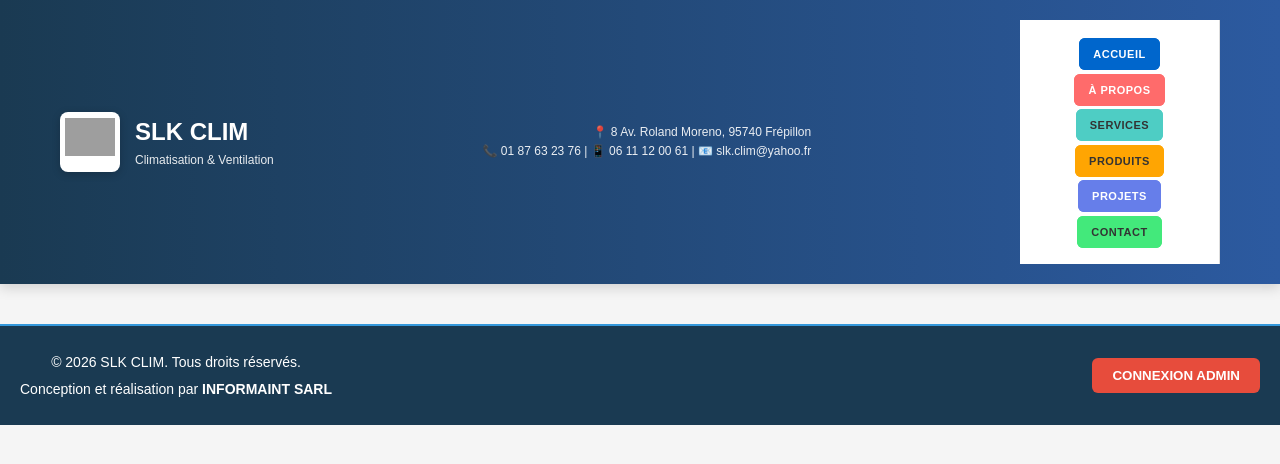
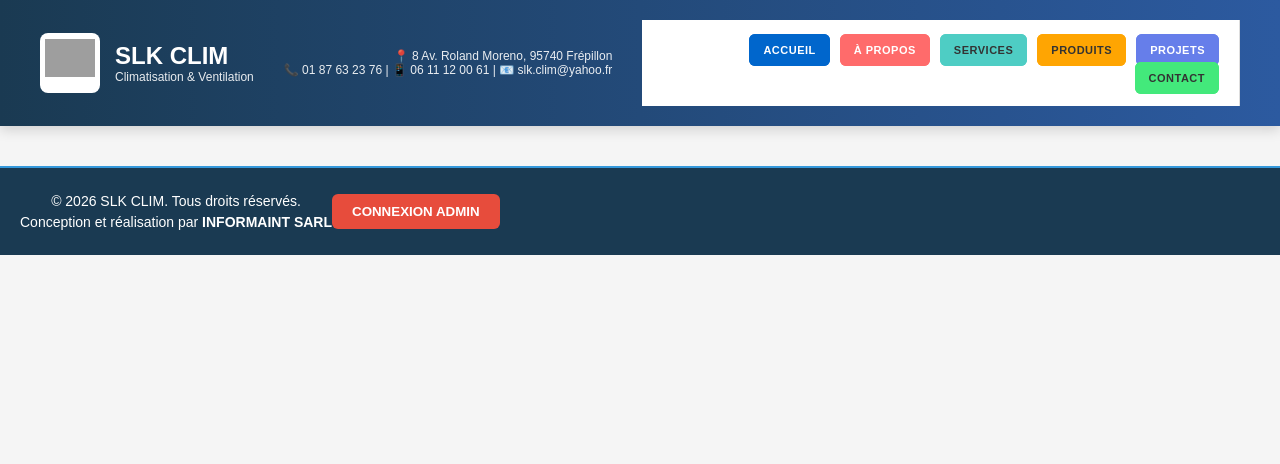
Before and after one commit to dragoumera/slk-manager-frontend, a React (Vite) app: page / in a window 1280 px wide. Shown: the top 464 px of the page. Built offline with nearby package versions, Linux system fonts and the light colour scheme; no server answers; grey boxes are pictures that could not be loaded.

Commit message:
Refactor CSS styles for consistency and clarity

```diff
--- a/src/App.css
+++ b/src/App.css
@@ -6,9 +6,8 @@
 
 body {
   font-family: 'Segoe UI', Tahoma, Geneva, Verdana, sans-serif;
-    line-height: 1.6;
+  background: #f5f7fa;
   color: #333;
-    background: #f5f7fa;
 }
 
 .app {
@@ -17,25 +16,27 @@
   flex-direction: column;
 }
 
-/* ===== HEADER ===== */
+/* HEADER */
 header {
   background: linear-gradient(135deg, #2c3e50 0%, #3498db 100%);
   color: white;
-    padding: 20px 0;
-    position: sticky;
-    top: 0;
-    z-index: 100;
+  padding: 20px 40px;
   box-shadow: 0 4px 12px rgba(0,0,0,0.15);
 }
 
-.header-container {
-    max-width: 1200px;
-    margin: 0 auto;
-    padding: 0 20px;
+header {
   display: flex;
   justify-content: space-between;
   align-items: center;
   gap: 30px;
+}
+
+.header-container {
+  display: flex;
+  justify-content: space-between;
+  align-items: center;
+  gap: 30px;
+  width: 100%;
 }
 
 .logo-section {
@@ -51,7 +52,6 @@
   border-radius: 8px;
   background: white;
   padding: 5px;
-    box-shadow: 0 2px 8px rgba(0,0,0,0.2);
   display: flex;
   align-items: center;
   justify-content: center;
@@ -61,7 +61,6 @@
   width: 100%;
   height: 100%;
   object-fit: contain;
-    border-radius: 6px;
 }
 
 .company-info h1 {
@@ -76,12 +75,16 @@
   margin: 0;
 }
 
+nav {
+  flex: 1;
+}
+
 nav ul {
   display: flex;
   list-style: none;
   gap: 10px;
   flex-wrap: wrap;
-    justify-content: center;
+  justify-content: flex-end;
 }
 
 nav a {
@@ -99,7 +102,7 @@
   white-space: nowrap;
 }
 
-/* Couleurs des menus */
+/* Menu colors */
 nav ul li:nth-child(1) a {
   background: #0066cc;
   border-color: #0066cc;
@@ -138,13 +141,17 @@
   box-shadow: 0 6px 16px rgba(0,0,0,0.3);
 }
 
-/* ===== SECTIONS ===== */
+/* SECTIONS */
 section {
-    padding: 60px 20px;
+  padding: 60px 40px;
   max-width: 1200px;
   margin: 0 auto;
   width: 100%;
-    flex: 1;
+  display: none;
+}
+
+section.active {
+  display: block;
 }
 
 section h2 {
@@ -156,34 +163,25 @@
   padding-bottom: 15px;
 }
 
-/* ===== HERO ===== */
+/* HERO */
 .hero {
   background: linear-gradient(135deg, #667eea 0%, #764ba2 100%);
   color: white;
-    padding: 100px 20px;
+  padding: 100px 40px;
   text-align: center;
-    animation: heroGradient 8s ease infinite;
-}
-
-@keyframes heroGradient {
-    0%, 100% { background: linear-gradient(135deg, #667eea 0%, #764ba2 100%); }
-    50% { background: linear-gradient(135deg, #764ba2 0%, #667eea 100%); }
 }
 
 .hero-content h2 {
   font-size: 48px;
-    margin-bottom: 20px;
   color: white;
   border: none;
   padding: 0;
-    animation: fadeInDown 0.8s ease;
 }
 
 .hero-content p {
   font-size: 20px;
   margin-bottom: 30px;
   opacity: 0.95;
-    animation: fadeInUp 0.8s ease 0.2s both;
 }
 
 .cta-buttons {
@@ -191,7 +189,6 @@
   gap: 20px;
   justify-content: center;
   flex-wrap: wrap;
-    animation: fadeInUp 0.8s ease 0.4s both;
 }
 
 .btn {
@@ -207,7 +204,6 @@
   display: inline-block;
   text-transform: uppercase;
   font-size: 14px;
-    letter-spacing: 0.5px;
 }
 
 .btn:hover {
@@ -222,13 +218,7 @@
   color: #667eea;
 }
 
-.btn-primary:hover {
-    background: transparent;
-    color: white;
-    border-color: white;
-}
-
-/* ===== CARDS ===== */
+/* CARDS GRID */
 .cards-grid {
   display: grid;
   grid-template-columns: repeat(auto-fit, minmax(300px, 1fr));
@@ -243,7 +233,6 @@
   box-shadow: 0 2px 8px rgba(0,0,0,0.08);
   transition: all 0.3s ease;
   border-left: 4px solid #3498db;
-    animation: slideInUp 0.6s ease;
 }
 
 .card:hover {
@@ -262,13 +251,16 @@
   font-size: 14px;
 }
 
-/* ===== FOOTER ===== */
+/* FOOTER */
 footer {
   background: linear-gradient(135deg, #2c3e50 0%, #34495e 100%);
   color: white;
-    padding: 30px 20px;
+  padding: 30px 40px;
   margin-top: 60px;
   border-top: 2px solid #3498db;
+  display: flex;
+  justify-content: space-between;
+  align-items: center;
 }
 
 footer p {
@@ -276,41 +268,24 @@
   font-size: 14px;
 }
 
-/* ===== ANIMATIONS ===== */
-@keyframes fadeInDown {
-    from {
-        opacity: 0;
-        transform: translateY(-20px);
-    }
-    to {
-        opacity: 1;
-        transform: translateY(0);
-    }
+footer button {
+  padding: 10px 20px;
+  background: #e74c3c;
+  color: white;
+  border: none;
+  border-radius: 6px;
+  cursor: pointer;
+  font-weight: bold;
+  text-transform: uppercase;
+  transition: all 0.3s ease;
 }
 
-@keyframes fadeInUp {
-    from {
-        opacity: 0;
-        transform: translateY(20px);
-    }
-    to {
-        opacity: 1;
-        transform: translateY(0);
-    }
+footer button:hover {
+  transform: translateY(-3px);
+  box-shadow: 0 6px 16px rgba(0,0,0,0.3);
 }
 
-@keyframes slideInUp {
-    from {
-        opacity: 0;
-        transform: translateY(30px);
-    }
-    to {
-        opacity: 1;
-        transform: translateY(0);
-    }
-}
-
-/* ===== FORM ===== */
+/* FORM */
 .form-group {
   margin-bottom: 20px;
 }
@@ -340,11 +315,6 @@
   box-shadow: 0 0 0 3px rgba(52, 152, 219, 0.1);
 }
 
-.form-group textarea {
-    resize: vertical;
-    min-height: 120px;
-}
-
 .form-group button {
   width: 100%;
   padding: 14px;
@@ -357,7 +327,7 @@
   transition: all 0.3s ease;
   text-transform: uppercase;
   font-size: 14px;
-    letter-spacing: 0.5px;
+  margin-top: 15px;
 }
 
 .form-group button:hover {
@@ -365,37 +335,24 @@
   box-shadow: 0 6px 16px rgba(52, 152, 219, 0.3);
 }
 
-/* ===== RESPONSIVE ===== */
+/* RESPONSIVE */
 @media (max-width: 768px) {
-    .header-container {
+  header {
     flex-direction: column;
     gap: 15px;
   }
 
+  .header-container {
+    flex-direction: column;
+  }
+
   nav ul {
-        gap: 8px;
     justify-content: center;
   }
 
   nav a {
     padding: 6px 10px;
     font-size: 10px;
-    }
-
-    .hero-content h2 {
-        font-size: 32px;
-    }
-
-    .hero-content p {
-        font-size: 16px;
-    }
-
-    .cta-buttons {
-        flex-direction: column;
-    }
-
-    .btn {
-        width: 100%;
   }
 
   section {
@@ -405,33 +362,17 @@
   section h2 {
     font-size: 28px;
   }
+
+  .hero-content h2 {
+    font-size: 32px;
   }
 
-@media (max-width: 480px) {
-    .logo {
-        width: 50px;
-        height: 50px;
+  footer {
+    flex-direction: column;
+    gap: 15px;
+  }
 }
 
-    .company-info h1 {
-        font-size: 20px;
+.hidden {
+  display: none !important;
 }
-
-    nav ul {
-        gap: 5px;
-    }
-
-    nav a {
-        padding: 6px 8px;
-        font-size: 9px;
-    }
-
-    .hero-content h2 {
-        font-size: 24px;
-    }
-
-    .cards-grid {
-        grid-template-columns: 1fr;
-        gap: 20px;
-    }
-}
```
Lines whose indentation alone changed are shown as unchanged.
